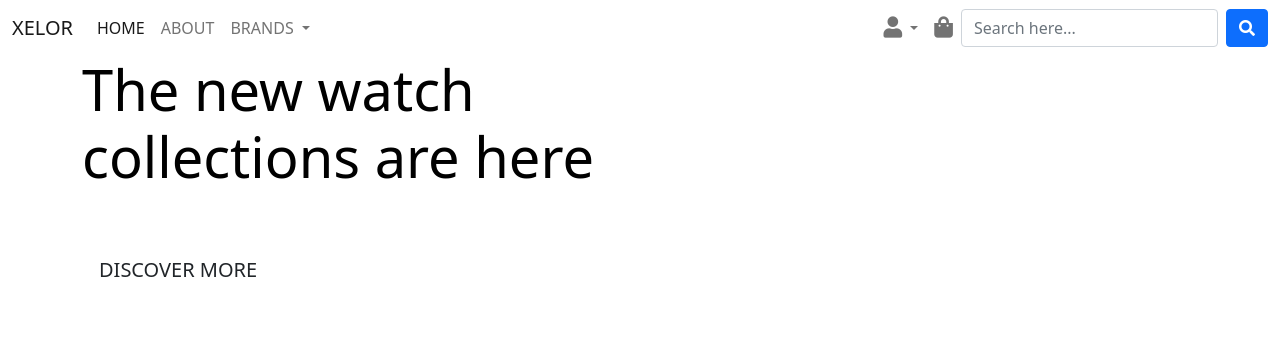
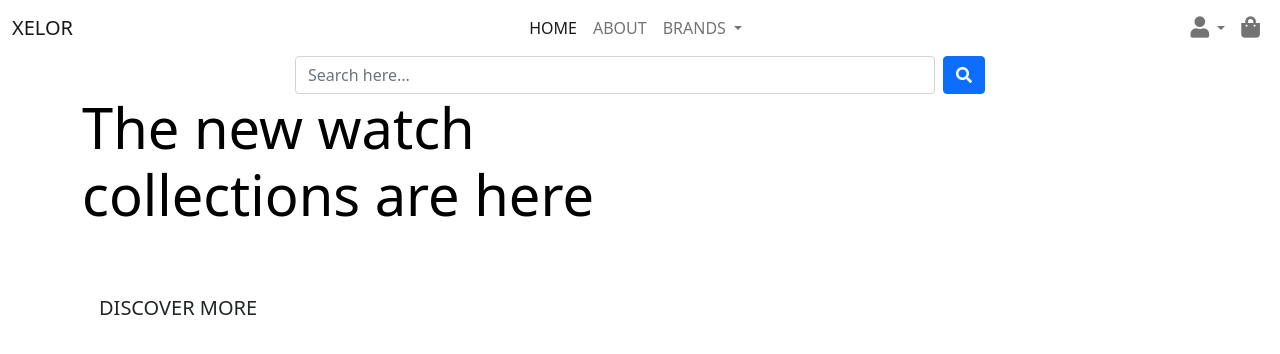
Before and after one commit to VTwin90/xelor, a Django app: page / in a window 1280 px wide. Shown: the top 354 px of the page. Run offline with Django 3.2, Linux system fonts and the light colour scheme.

Commit message:
update nav and search

```diff
--- a/templates/base.html
+++ b/templates/base.html
@@ -50,7 +50,7 @@
                 <span class="navbar-toggler-icon"></span>
             </button>
             <div class="collapse navbar-collapse justify-content-center" id="navbarSupportedContent">
-                <ul class="navbar-nav me-auto mb-2 mb-lg-0">
+                <ul class="navbar-nav mx-auto mb-2 mb-lg-0">
                     <li class="nav-item">
                         <a class="nav-link active" aria-current="page" href="#">HOME</a>
                     </li>
@@ -97,16 +97,16 @@
                         </a>
                     </li>
                 </ul>
-                <form class="d-flex">
-                    <input class="form-control me-2 w-100" type="search" placeholder="Search here..."
-                        aria-label="Search">
-                    <button class="btn btn-primary" type="submit">
-                        <span class="fa fa-search"></span>
-                    </button>
-                </form>
             </div>
         </div>
     </nav>
+    <form class="d-flex justify-content-center">
+        <input class="form-control me-2 w-50" type="search" placeholder="Search here..."
+            aria-label="Search">
+        <button class="btn btn-primary" type="submit">
+            <span class="fa fa-search"></span>
+        </button>
+    </form>
 
 
     {% if messages %}
```
